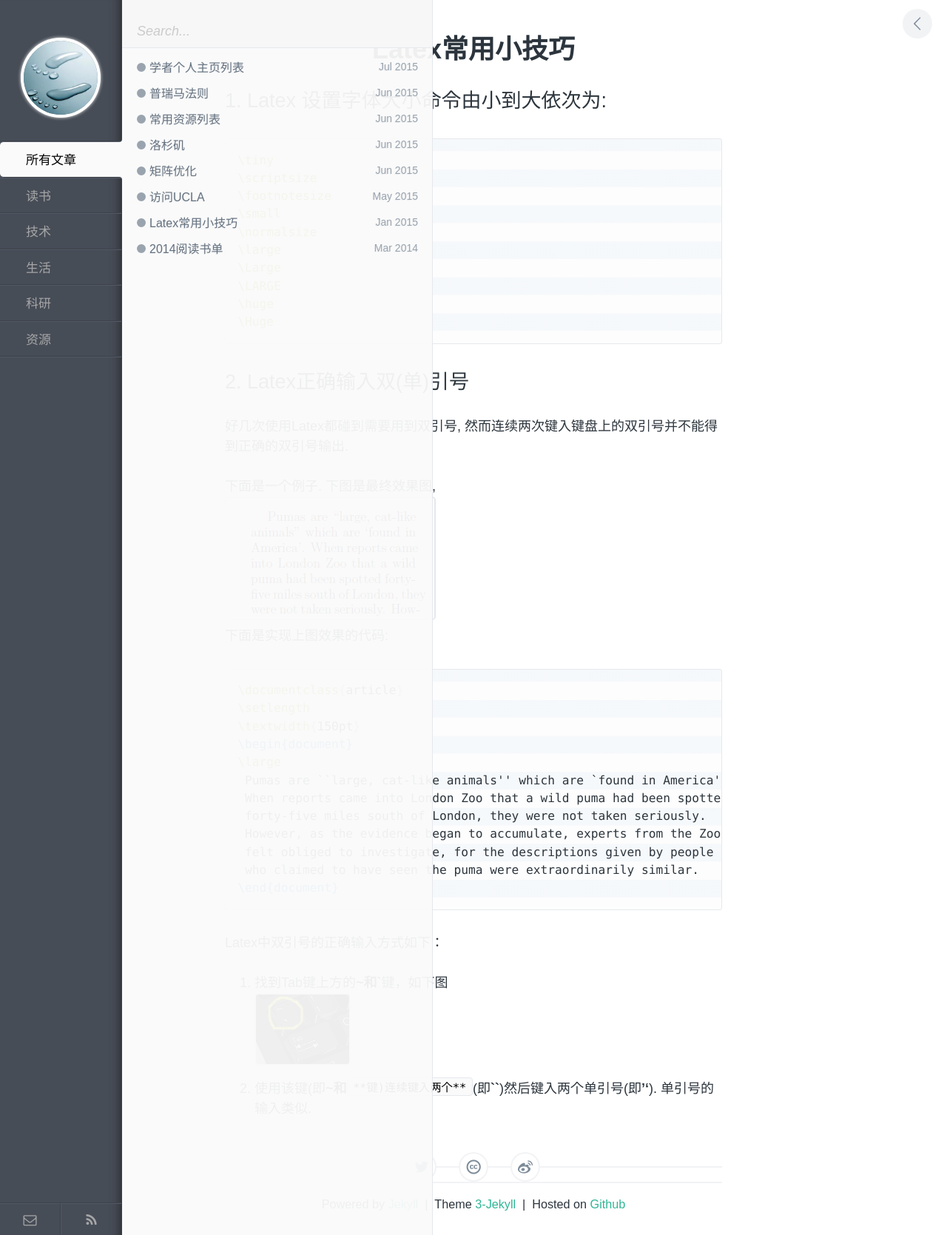
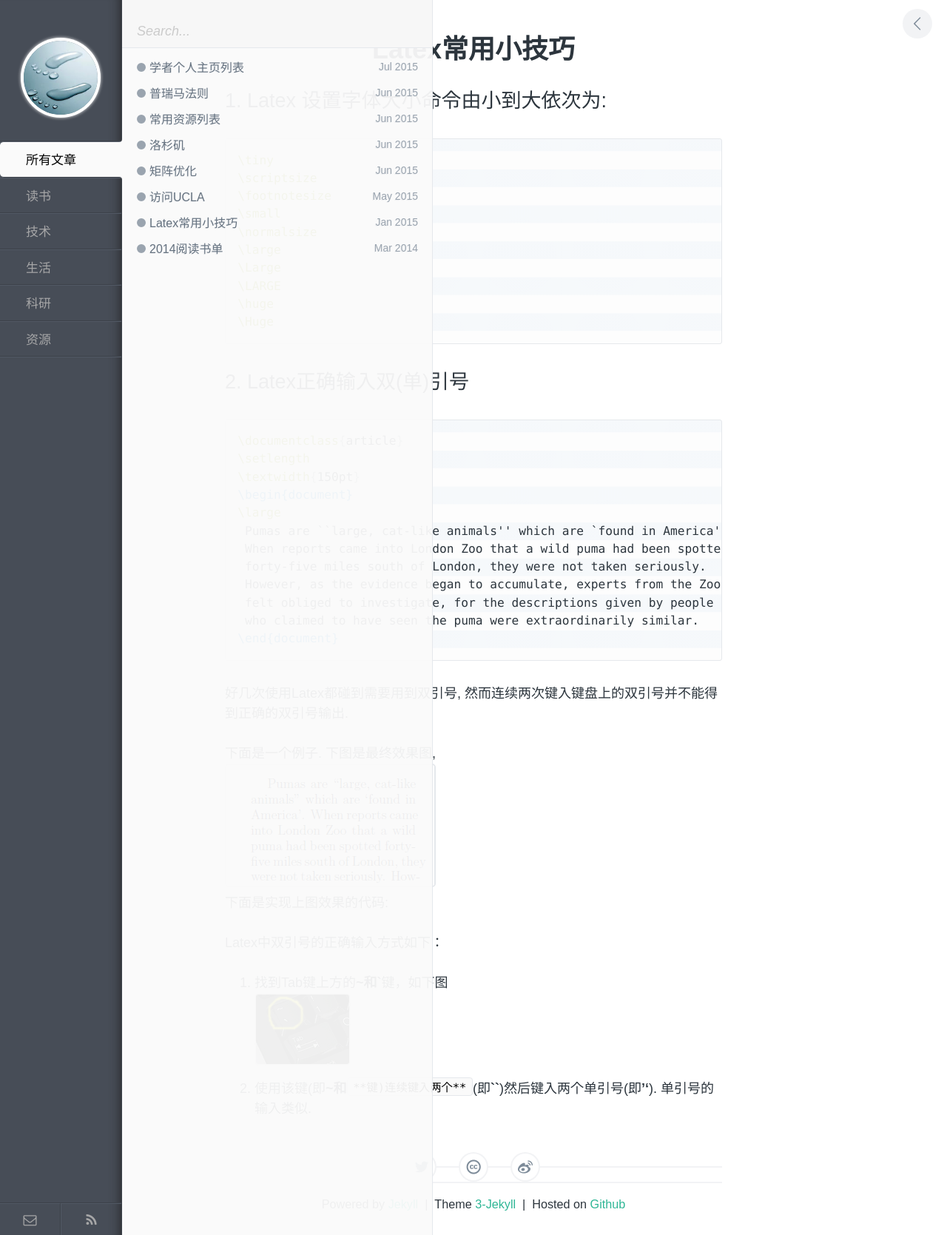
Before and after one commit to polyHong/polyHong.github.io, a Jekyll site: the page built from _posts/tech/2015-01-10-use-latex.md, in a window 1280 px wide. Shown: the whole page at 74% size. Built offline with Jekyll 4.4.1, drawn with Linux system fonts in a browser that asks for light colours; Markdown is read by kramdown in place of the engine named in the settings; some of the changed lines change nothing that is shown.

Commit message:
Latex double quote mark

````diff
--- a/_posts/tech/2015-01-10-use-latex.md
+++ b/_posts/tech/2015-01-10-use-latex.md
@@ -22,11 +22,6 @@ description:
 ```
 
 ## 2. Latex正确输入双(单)引号
-好几次使用Latex都碰到需要用到双引号, 然而连续两次键入键盘上的双引号并不能得到正确的双引号输出.
-
-下面是一个例子. 下图是最终效果图,
-![pix2](/assets/img/tech/latex/double-quote-mark-example.png)
-下面是实现上图效果的代码:
 ```tex
 \documentclass{article}
 \setlength
@@ -41,6 +36,12 @@ description:
  who claimed to have seen the puma were extraordinarily similar.
 \end{document}
 ```
+好几次使用Latex都碰到需要用到双引号, 然而连续两次键入键盘上的双引号并不能得到正确的双引号输出.
+
+下面是一个例子. 下图是最终效果图,
+![pix2](/assets/img/tech/latex/double-quote-mark-example.png)
+下面是实现上图效果的代码:
+
 
 Latex中双引号的正确输入方式如下：
 
````
